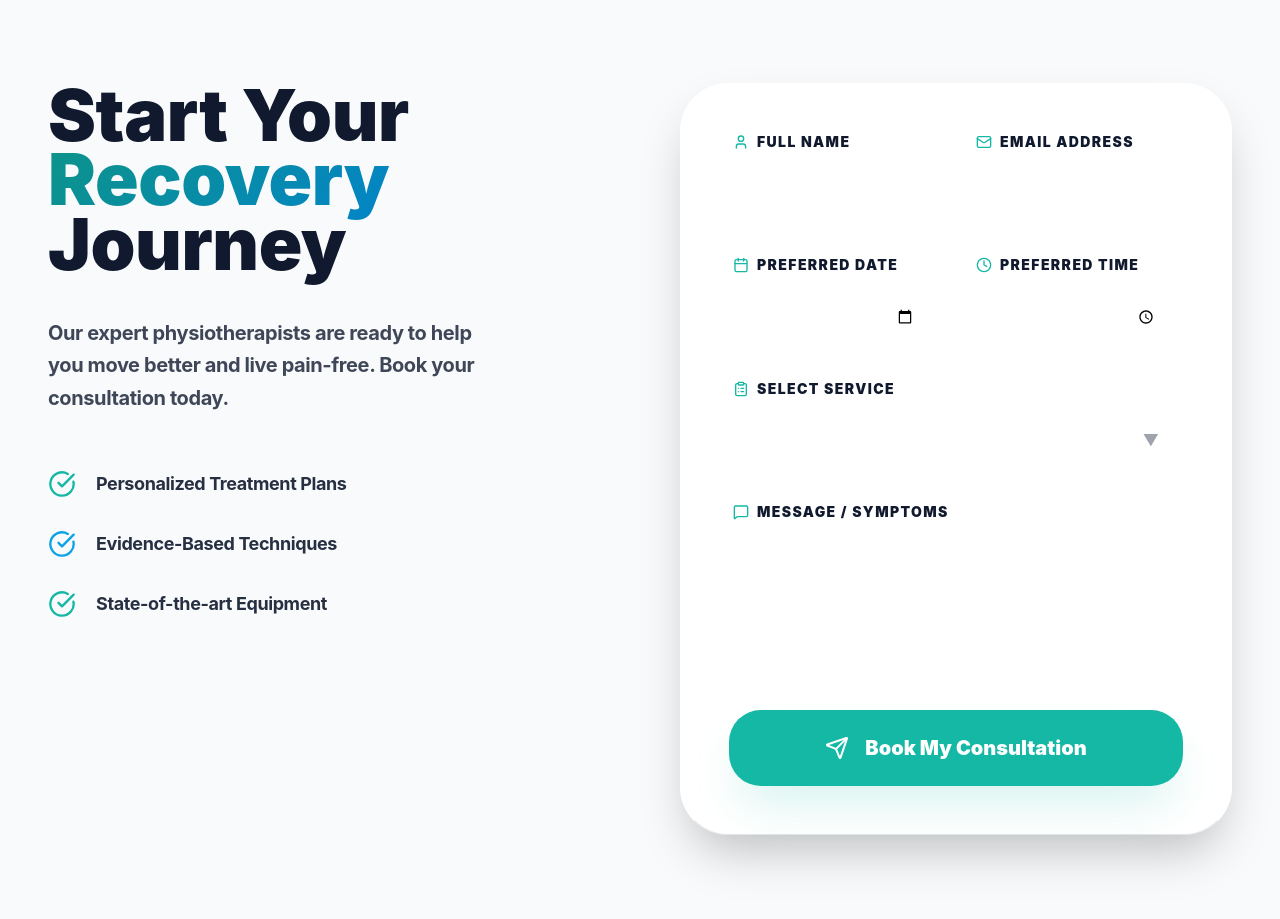
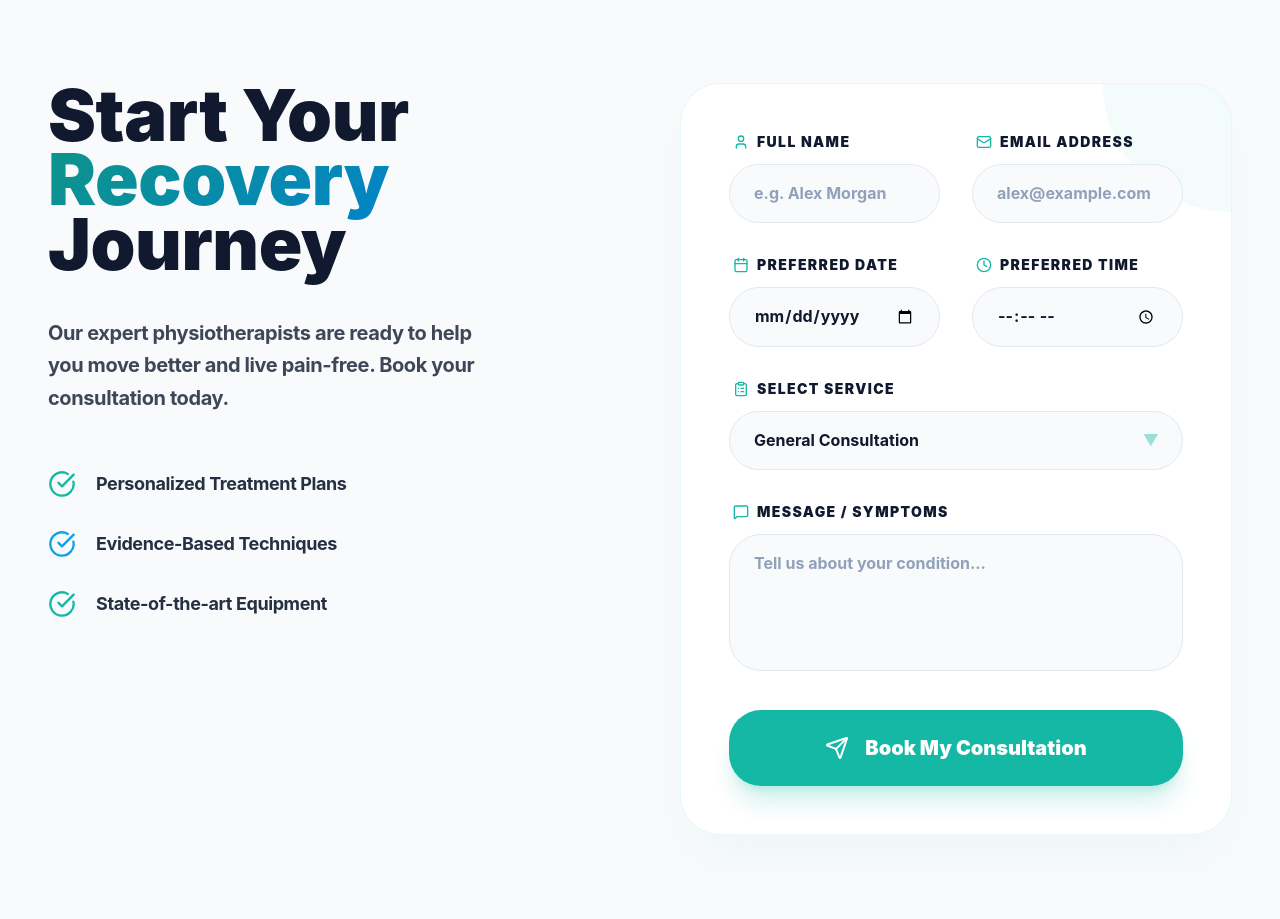
Before and after one commit to 4t1lucifer-cmd/healthcare-web-app, a Next.js app: page / in a window 1280 px wide. Shown: the part 1960-2879 px from the top of the page. Built offline with nearby package versions, Linux system fonts and the light colour scheme.

Commit message:
style: redesign contact form for better visibility and medical theme

```diff
--- a/src/components/Contact.tsx
+++ b/src/components/Contact.tsx
@@ -117,9 +117,12 @@ const Contact = () => {
                     initial={{ opacity: 0, scale: 0.95 }}
                     whileInView={{ opacity: 1, scale: 1 }}
                     viewport={{ once: true }}
-                    className="glass p-10 md:p-12 rounded-[3rem] shadow-2xl relative border border-white/10"
+                    className="bg-white p-10 md:p-12 rounded-[2.5rem] shadow-2xl shadow-primary/5 relative border border-primary/10 overflow-hidden"
                 >
-                    <form onSubmit={handleSubmit} className="space-y-8">
+                    {/* Medical Theme Accent */}
+                    <div className="absolute top-0 right-0 w-32 h-32 bg-primary/5 rounded-bl-full -z-0 pointer-events-none" />
+
+                    <form onSubmit={handleSubmit} className="space-y-8 relative z-10">
                         {/* Honeypot field for spam prevention */}
                         <input
                             type="text"
@@ -139,12 +142,12 @@ const Contact = () => {
                                 <input
                                     required
                                     type="text"
-                                    placeholder="Alex Morgan"
-                                    className={`w-full bg-white/5 border ${errors.name ? 'border-red-500/50' : 'border-white/10'} px-6 py-4 rounded-2xl focus:border-primary focus:ring-4 focus:ring-primary/20 outline-none transition-all placeholder:text-white/20 font-medium`}
+                                    placeholder="e.g. Alex Morgan"
+                                    className={`w-full bg-slate-50 border ${errors.name ? 'border-red-500' : 'border-slate-200'} px-6 py-4 rounded-2xl focus:border-primary focus:ring-4 focus:ring-primary/10 outline-none transition-all placeholder:text-slate-400 font-bold text-foreground`}
                                     value={formData.name}
                                     onChange={(e) => setFormData({ ...formData, name: e.target.value })}
                                 />
-                                {errors.name && <p className="text-red-400 text-xs font-bold ml-1">{errors.name}</p>}
+                                {errors.name && <p className="text-red-500 text-xs font-bold ml-1">{errors.name}</p>}
                             </div>
                             <div className="space-y-3">
                                 <label className="text-sm font-black text-foreground uppercase tracking-widest ml-1 flex items-center gap-2">
@@ -154,11 +157,11 @@ const Contact = () => {
                                     required
                                     type="email"
                                     placeholder="alex@example.com"
-                                    className={`w-full bg-white/5 border ${errors.email ? 'border-red-500/50' : 'border-white/10'} px-6 py-4 rounded-2xl focus:border-primary focus:ring-4 focus:ring-primary/20 outline-none transition-all placeholder:text-white/20 font-medium`}
+                                    className={`w-full bg-slate-50 border ${errors.email ? 'border-red-500' : 'border-slate-200'} px-6 py-4 rounded-2xl focus:border-primary focus:ring-4 focus:ring-primary/10 outline-none transition-all placeholder:text-slate-400 font-bold text-foreground`}
                                     value={formData.email}
                                     onChange={(e) => setFormData({ ...formData, email: e.target.value })}
                                 />
-                                {errors.email && <p className="text-red-400 text-xs font-bold ml-1">{errors.email}</p>}
+                                {errors.email && <p className="text-red-500 text-xs font-bold ml-1">{errors.email}</p>}
                             </div>
                         </div>
 
@@ -170,7 +173,7 @@ const Contact = () => {
                                 <input
                                     required
                                     type="date"
-                                    className="w-full bg-white/5 border border-white/10 px-6 py-4 rounded-2xl focus:border-primary focus:ring-4 focus:ring-primary/20 outline-none transition-all text-white/60 font-medium"
+                                    className="w-full bg-slate-50 border border-slate-200 px-6 py-4 rounded-2xl focus:border-primary focus:ring-4 focus:ring-primary/10 outline-none transition-all text-foreground font-bold"
                                     value={formData.date}
                                     onChange={(e) => setFormData({ ...formData, date: e.target.value })}
                                 />
@@ -182,7 +185,7 @@ const Contact = () => {
                                 <input
                                     required
                                     type="time"
-                                    className="w-full bg-white/5 border border-white/10 px-6 py-4 rounded-2xl focus:border-primary focus:ring-4 focus:ring-primary/20 outline-none transition-all text-white/60 font-medium"
+                                    className="w-full bg-slate-50 border border-slate-200 px-6 py-4 rounded-2xl focus:border-primary focus:ring-4 focus:ring-primary/10 outline-none transition-all text-foreground font-bold"
                                     value={formData.time}
                                     onChange={(e) => setFormData({ ...formData, time: e.target.value })}
                                 />
@@ -196,7 +199,7 @@ const Contact = () => {
                             <div className="relative">
                                 <select
                                     required
-                                    className="w-full bg-white/5 border border-white/10 px-6 py-4 rounded-2xl focus:border-primary focus:ring-4 focus:ring-primary/20 outline-none transition-all text-white/60 appearance-none font-medium cursor-pointer"
+                                    className="w-full bg-slate-50 border border-slate-200 px-6 py-4 rounded-2xl focus:border-primary focus:ring-4 focus:ring-primary/10 outline-none transition-all text-foreground appearance-none font-bold cursor-pointer"
                                     value={formData.service}
                                     onChange={(e) => setFormData({ ...formData, service: e.target.value })}
                                 >
@@ -204,10 +207,10 @@ const Contact = () => {
                                         "General Consultation", "Sports Injuries", "Post-Op Rehab",
                                         "Chronic Pain", "Manual Therapy", "Home Visits", "Ergonomics"
                                     ].map(s => (
-                                        <option key={s} value={s} className="bg-card text-white">{s}</option>
+                                        <option key={s} value={s} className="bg-white text-foreground">{s}</option>
                                     ))}
                                 </select>
-                                <div className="absolute right-6 top-1/2 -translate-y-1/2 pointer-events-none opacity-40">
+                                <div className="absolute right-6 top-1/2 -translate-y-1/2 pointer-events-none opacity-40 text-primary">
                                     ▼
                                 </div>
                             </div>
@@ -221,17 +224,17 @@ const Contact = () => {
                                 required
                                 rows={4}
                                 placeholder="Tell us about your condition..."
-                                className={`w-full bg-white/5 border ${errors.message ? 'border-red-500/50' : 'border-white/10'} px-6 py-4 rounded-2xl focus:border-primary focus:ring-4 focus:ring-primary/20 outline-none transition-all resize-none placeholder:text-white/20 font-medium`}
+                                className={`w-full bg-slate-50 border ${errors.message ? 'border-red-500' : 'border-slate-200'} px-6 py-4 rounded-2xl focus:border-primary focus:ring-4 focus:ring-primary/10 outline-none transition-all resize-none placeholder:text-slate-400 font-bold text-foreground`}
                                 value={formData.message}
                                 onChange={(e) => setFormData({ ...formData, message: e.target.value })}
                             />
-                            {errors.message && <p className="text-red-400 text-xs font-bold ml-1">{errors.message}</p>}
+                            {errors.message && <p className="text-red-500 text-xs font-bold ml-1">{errors.message}</p>}
                         </div>
 
                         <button
                             type="submit"
                             disabled={status === 'loading'}
-                            className="w-full bg-primary text-primary-foreground py-6 rounded-2xl font-black transition-all disabled:opacity-50 flex items-center justify-center gap-4 text-xl shadow-2xl shadow-primary/20 hover:scale-[1.02] active:scale-[0.98]"
+                            className="w-full bg-primary text-white py-6 rounded-2xl font-black transition-all disabled:opacity-50 flex items-center justify-center gap-4 text-xl shadow-xl shadow-primary/20 hover:scale-[1.01] active:scale-[0.99]"
                         >
                             {status === 'loading' ? (
                                 <>
@@ -252,7 +255,7 @@ const Contact = () => {
                                     initial={{ opacity: 0, y: 10 }}
                                     animate={{ opacity: 1, y: 0 }}
                                     exit={{ opacity: 0 }}
-                                    className="flex items-center justify-center gap-3 text-green-400 font-black p-4 rounded-xl bg-green-400/10 border border-green-400/20"
+                                    className="flex items-center justify-center gap-3 text-green-600 font-black p-4 rounded-xl bg-green-50 border border-green-200"
                                 >
                                     <CheckCircle className="w-6 h-6" />
                                     Appointment request sent!
@@ -263,7 +266,7 @@ const Contact = () => {
                                     initial={{ opacity: 0, y: 10 }}
                                     animate={{ opacity: 1, y: 0 }}
                                     exit={{ opacity: 0 }}
-                                    className="flex items-center justify-center gap-3 text-red-400 font-black p-4 rounded-xl bg-red-400/10 border border-red-400/20"
+                                    className="flex items-center justify-center gap-3 text-red-600 font-black p-4 rounded-xl bg-red-50 border border-red-200"
                                 >
                                     <AlertCircle className="w-6 h-6" />
                                     Submission failed. Please try again.
```
